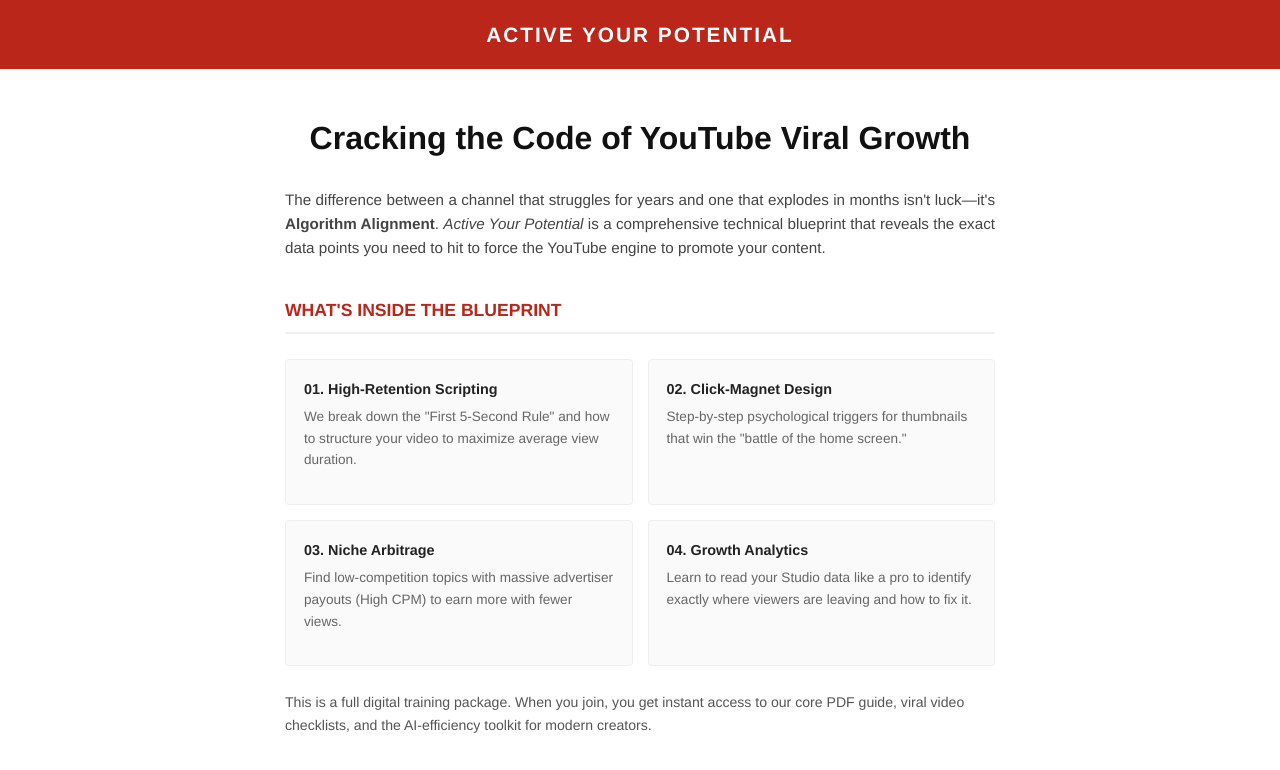
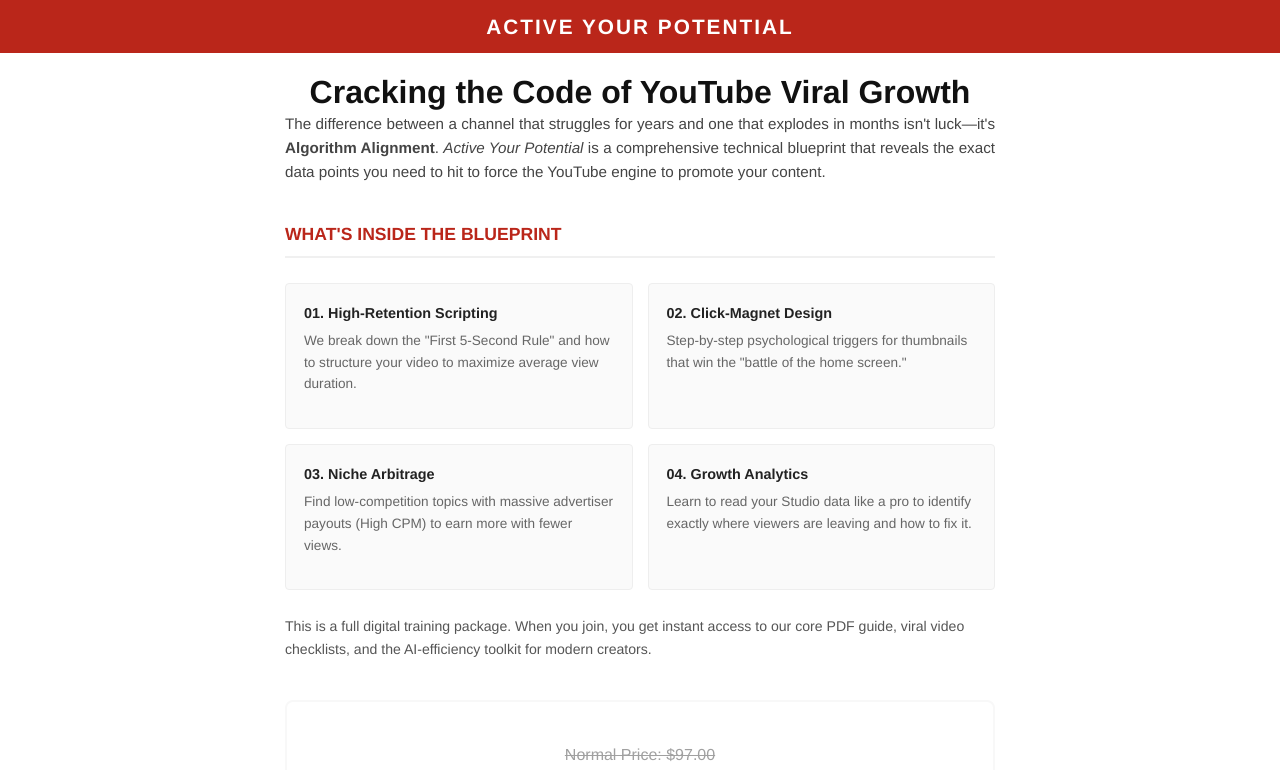
Before and after one commit to HenriqueBorbinha10/activatepp, a plain HTML site: page index.html in a window 1280 px wide. Shown: the top 770 px of the page. Drawn offline with Linux system fonts and the light colour scheme.

Commit message:
Update index.html

```diff
--- a/index.html
+++ b/index.html
@@ -23,7 +23,7 @@
         header {
             background-color: #ba261a;
             color: white;
-            padding: 18px 10px;
+            padding: 10px 10px;
             text-align: center;
             font-weight: bold;
             font-size: clamp(1rem, 5vw, 1.3rem);
@@ -43,7 +43,7 @@
             font-size: clamp(1.4rem, 6vw, 2rem);
             text-align: center;
             color: #111;
-            margin: 30px 0;
+            margin: 0px 0;
             line-height: 1.2;
             font-weight: 800;
         }
```
